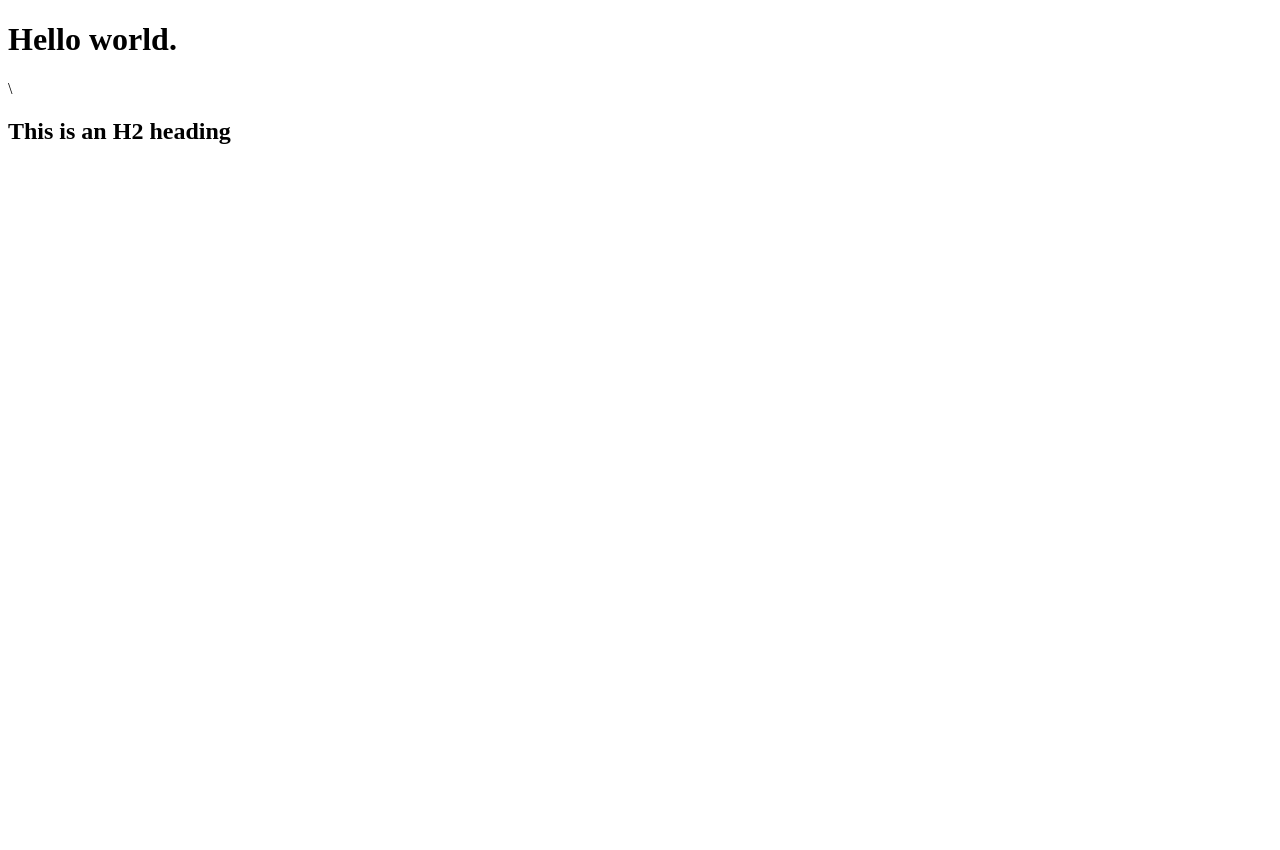
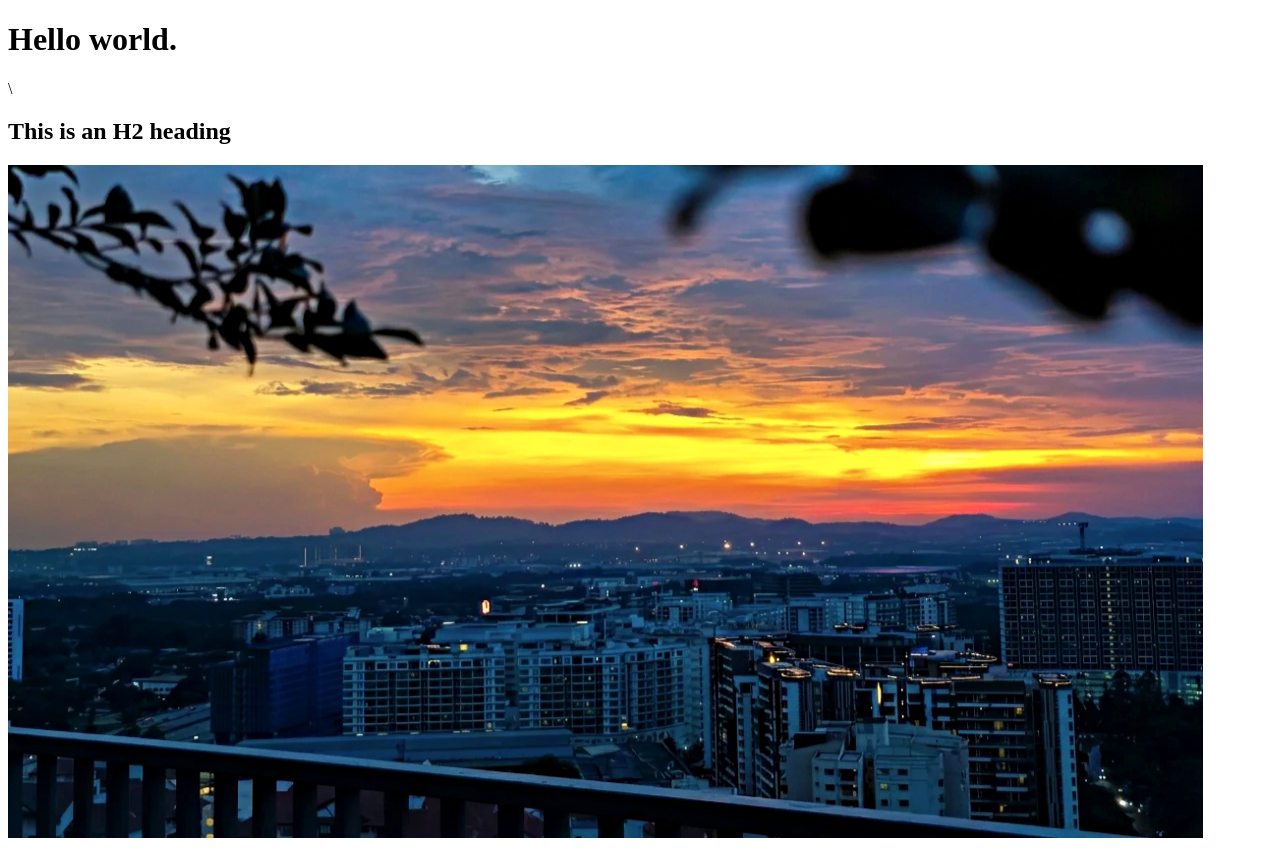
Before and after one commit to khantwaiyanhein969-dot/Git-lesson-B2, a plain HTML site: page index.html in a window 1280 px wide. Before the commit the page ends 800 px from the top, so only its background shows below. Drawn offline with Linux system fonts and the light colour scheme.

Commit message:
added new image

```diff
--- a/index.html
+++ b/index.html
@@ -5,8 +5,15 @@
     <meta name="viewport" content="width=device-width, initial-scale=1.0">
     <title>Document</title>
 </head>
+<style>
+    img{
+        height: 200;
+        width: auto;
+    }
+</style>
 <body>
     <h1>Hello world.</h1>\
     <h2>This is an H2 heading</h2>
+    <img src="./IMG_20260513_010608.png" alt="">
 </body>
 </html>
```
Also changed, not shown: IMG_20260513_010608.png (added).
